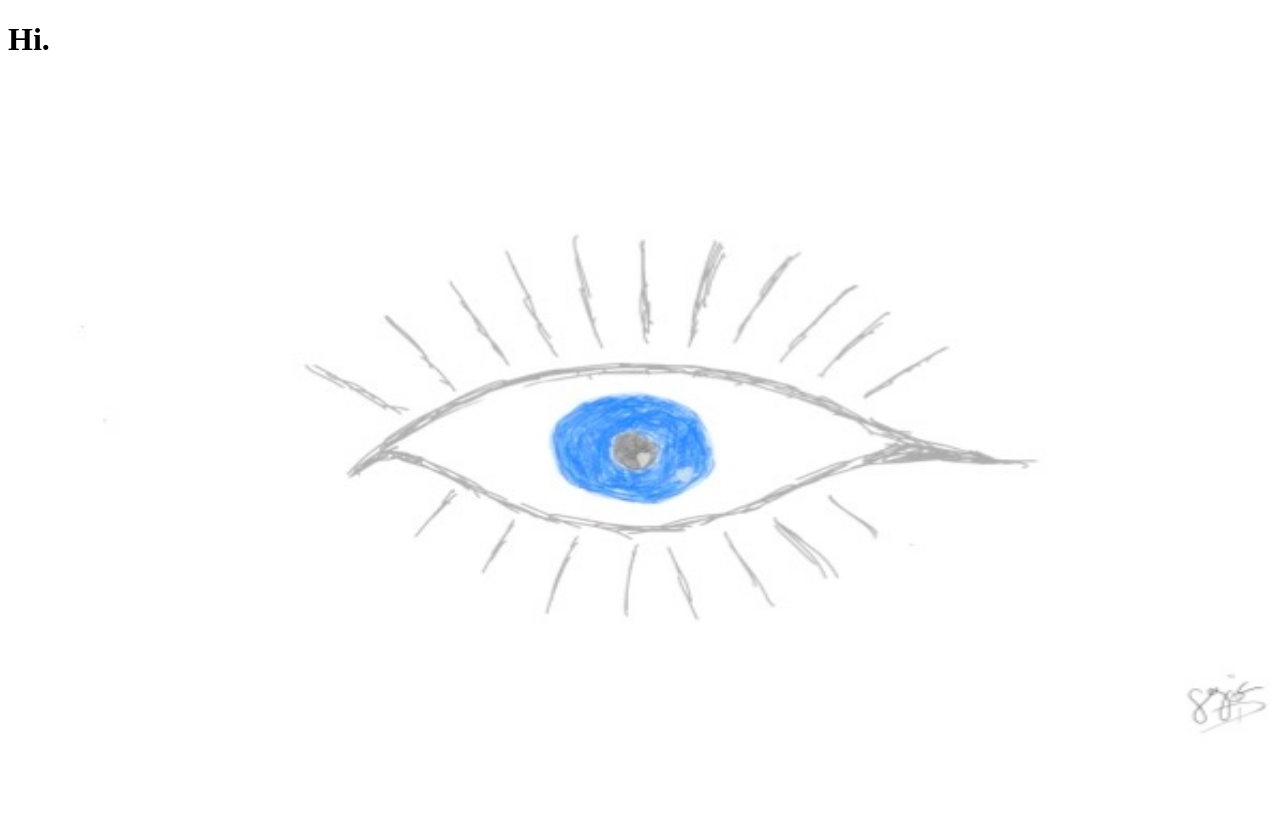
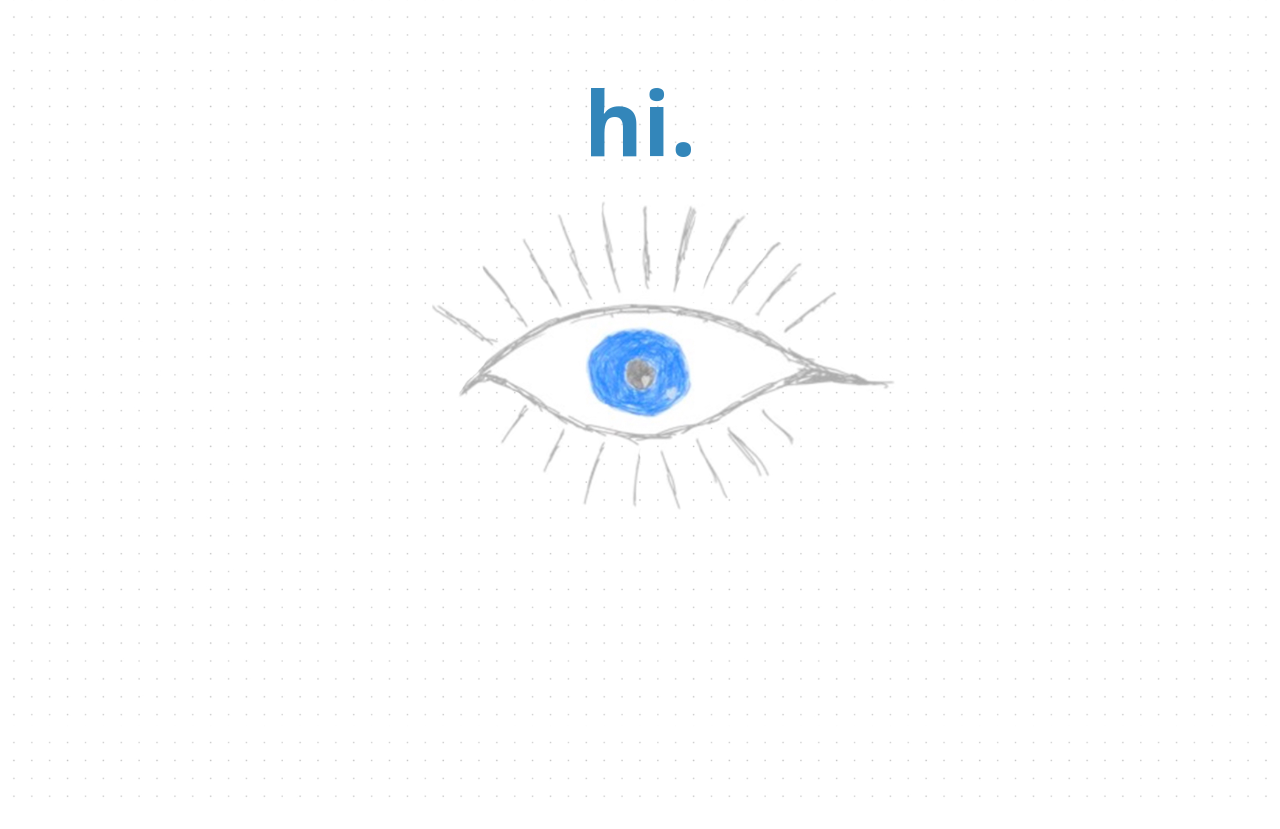
Before and after one commit to gip1217/gip1217.github.io, a plain HTML site: page landingpage.html in a window 1280 px wide. After the commit the page ends 800 px from the top, so only its background shows below. Drawn offline with Linux system fonts and the light colour scheme; a web font is replaced by a local one.

Commit message:
vscode-pets

```diff
--- a/landingpage.html
+++ b/landingpage.html
@@ -4,11 +4,12 @@
     <meta charset="UTF-8">
     <meta name="viewport" content="width=device-width, initial-scale=1.0">
     <title>Landingpage</title>
+    <link href="https://fonts.googleapis.com/css2?family=Fascinate+Inline&display=swap" rel="stylesheet">
     <link rel="stylesheet" href="styling.css">
 
 </head>
 <body class="backgroundimage">
     <div class="landingpage">
-            <h1>Hi.</h1>
+            <h1>hi.</h1>
     </div>
 </body>
--- a/styling.css
+++ b/styling.css
@@ -20,9 +20,32 @@
 
    /*landingpage*/
 
-   .backgroundimage{
-    background-image: url(LogoPic.jpeg);
-    background-repeat:no-repeat;
-    background-size: 100% 90%;
-    min-height: 100vh;
-   }
+.backgroundimage{
+    background-image:url(LogoLandingpage.jpg);
+    background-size:cover;
+}
+
+
+.landingpage{
+    text-align: center;
+    font-family:system-ui, -apple-system, BlinkMacSystemFont, 'Segoe UI', Roboto, Oxygen, Ubuntu, Cantarell, 'Open Sans', 'Helvetica Neue', sans-serif;
+    font-size:45px;
+    font-weight:bolder;
+}
+.landingpage{
+    font-family: "Fascinate Inline", system-ui;
+    font-weight: 400;
+    font-style: normal;
+    color:rgb(51, 134, 186)
+}
+
+/*homepage*/
+
+.content-section h2,{
+font-family:system-ui, -apple-system, BlinkMacSystemFont, 'Segoe UI', Roboto, Oxygen, Ubuntu, Cantarell, 'Open Sans', 'Helvetica Neue', serif;
+font-size: large;
+}
+.content-section p {
+font-family:system-ui, -apple-system, BlinkMacSystemFont, 'Segoe UI', Roboto, Oxygen, Ubuntu, Cantarell, 'Open Sans', 'Helvetica Neue',serif;
+font-size: medium;
+}
```
Also changed, not shown: homepage.html (+5 -4 lines), LogoLandingpage.jpg (added), LogoPic.jpeg (deleted).
